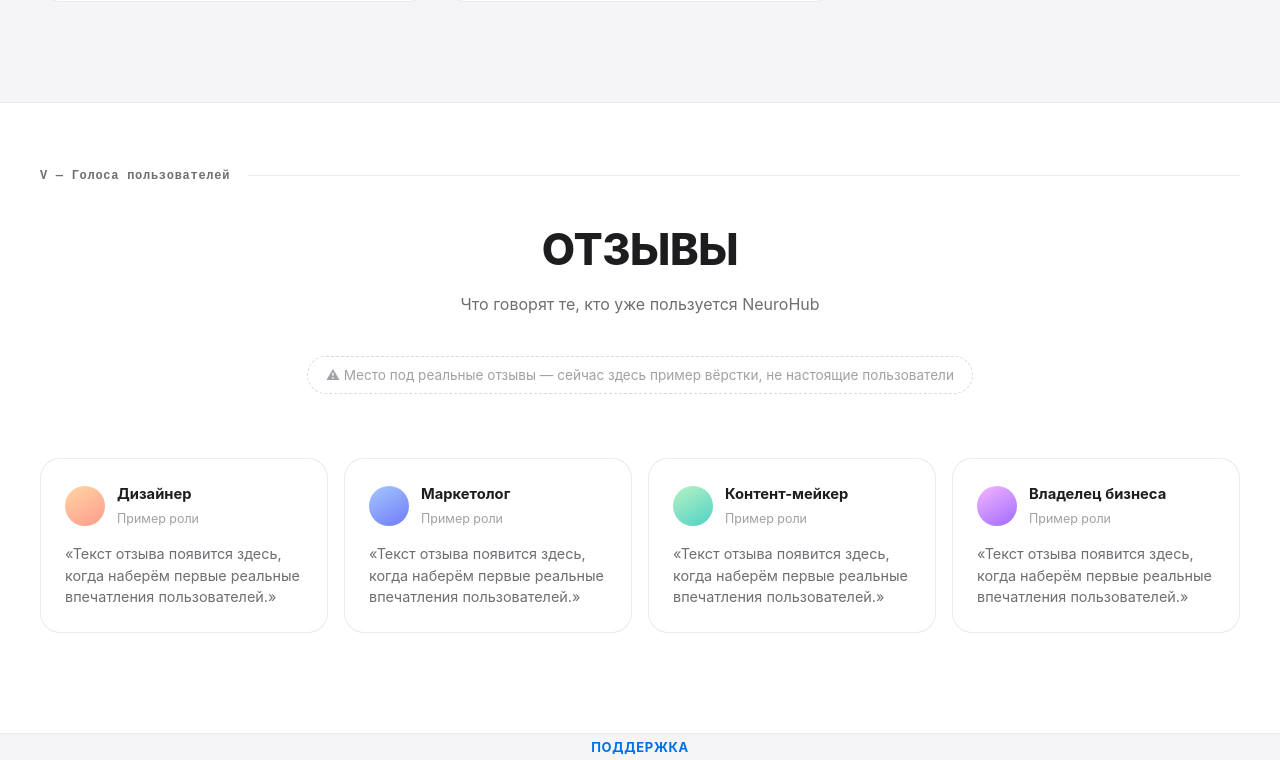
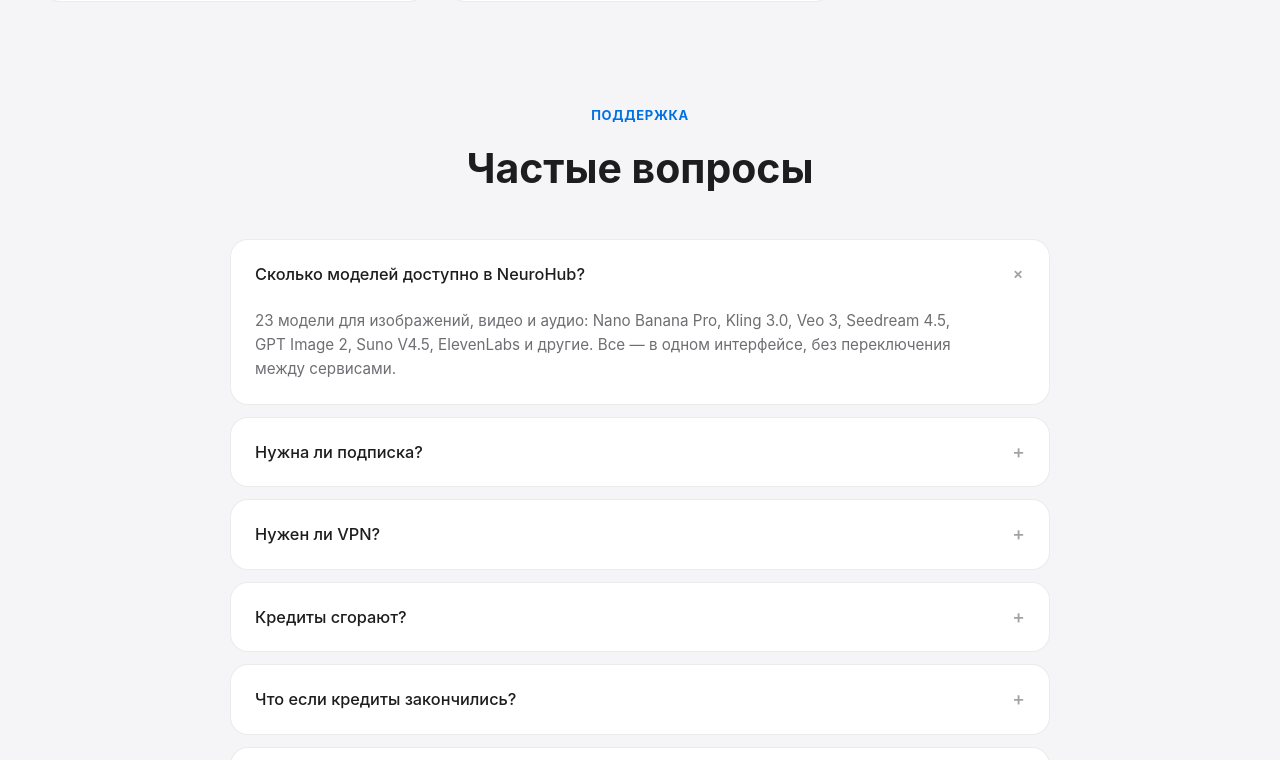
Before and after one commit to 9525750/NeuroHub-landing, a Next.js app: page / in a window 1280 px wide. Shown: the part 3268-4028 px from the top of the page. Built offline with nearby package versions, Linux system fonts and the light colour scheme; no server answers.

Commit message:
Временно выключить блок «Отзывы» (заглушка, не настоящие отзывы)

```diff
--- a/src/app/page.tsx
+++ b/src/app/page.tsx
@@ -6,7 +6,6 @@ import { Showcase } from "@/components/landing/showcase";
 import { ModelsBento } from "@/components/landing/models-bento";
 import { Features } from "@/components/landing/features";
 import { Included } from "@/components/landing/included";
-import { Testimonials } from "@/components/landing/testimonials";
 import { Faq } from "@/components/landing/faq";
 import { SiteFooter } from "@/components/landing/site-footer";
 
@@ -39,7 +38,9 @@ export default function Home() {
       />
 
       <Included />
-      <Testimonials />
+      {/* Testimonials выключен — блок был заполнен примерами, не настоящими
+          отзывами пользователей. Компонент оставлен в кодовой базе, чтобы
+          включить его обратно, когда появятся реальные отзывы. */}
       <Faq />
       <SiteFooter />
     </div>
```
